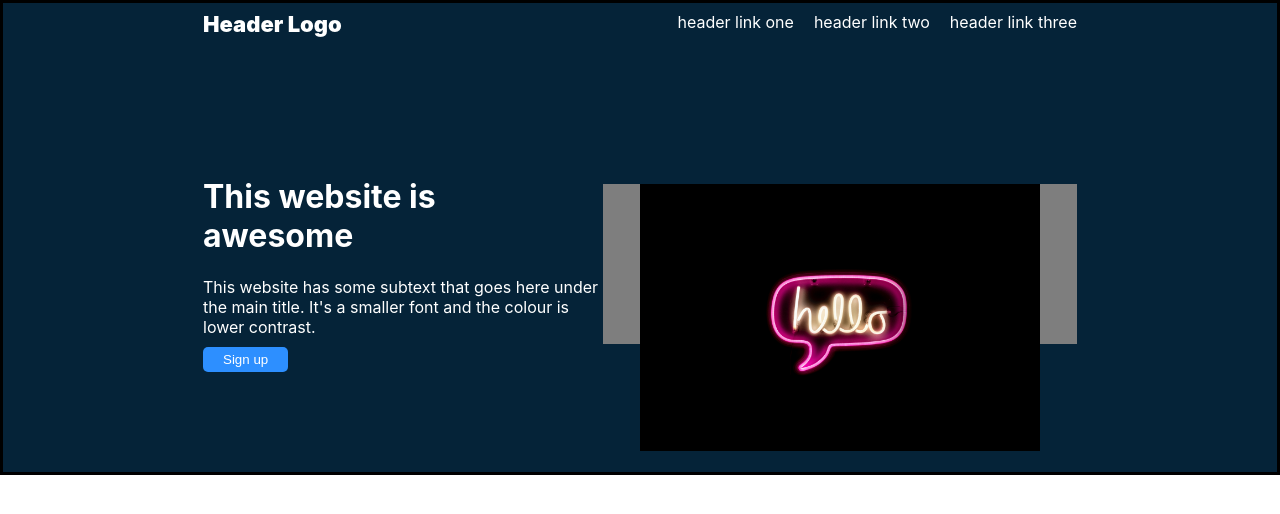
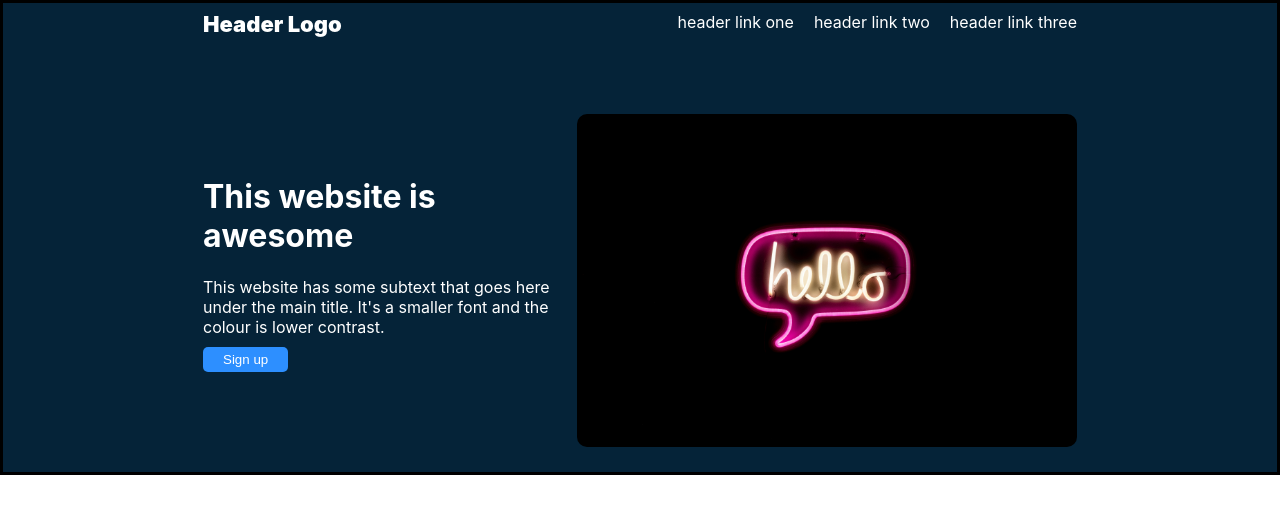
Before and after one commit to Shadw-007/Landing_page, a plain HTML site: page index.html in a window 1280 px wide. Drawn offline with Linux system fonts and the light colour scheme.

Commit message:
First section complete

```diff
--- a/style.css
+++ b/style.css
@@ -37,7 +37,9 @@ p{
 }
 
 img{
-    width: 400px;
+    width: 500px;
+    margin-top: -70px;
+    border-radius: 10px;
 }
 
 .content{
@@ -65,8 +67,6 @@ img{
     height: 160px;
     margin-left: auto;
     margin-right: 200px;
-    background: rgb(126, 126, 126);
-    text-align: center;
 }
 
 .button{
```
